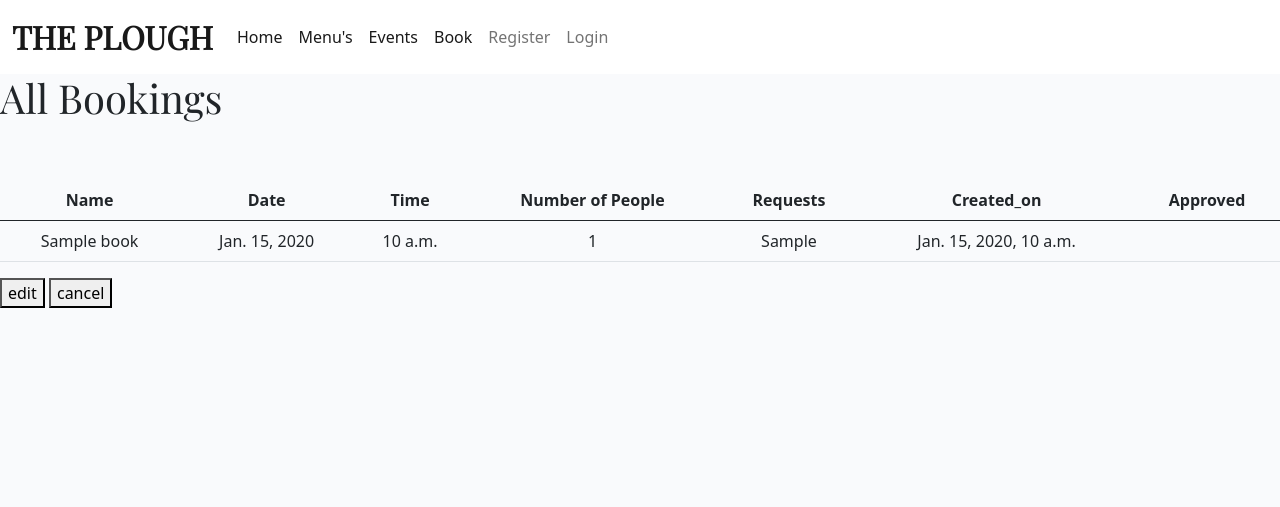
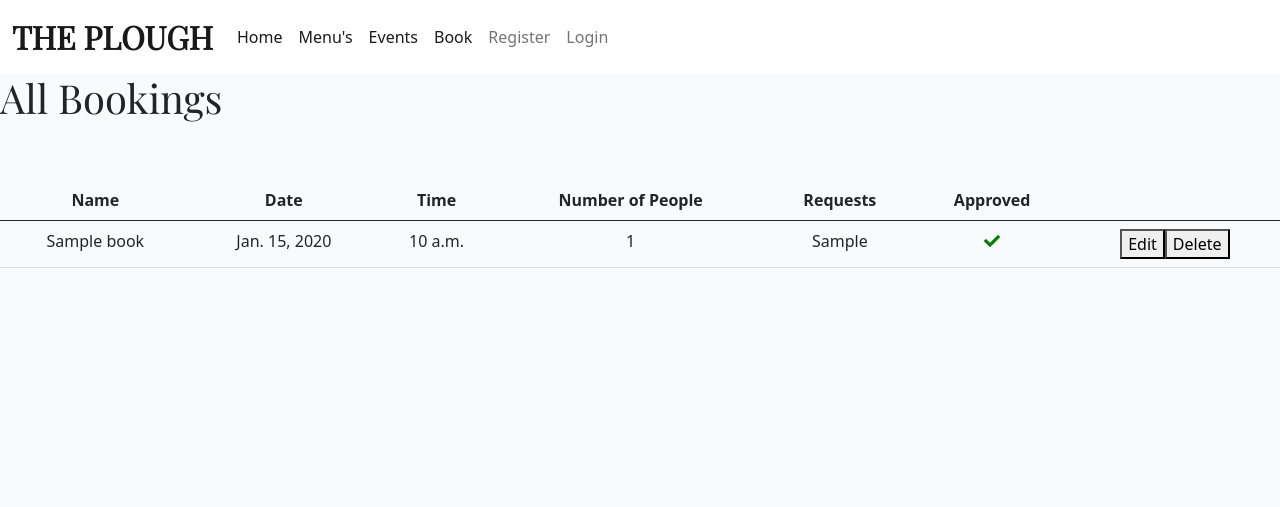
Before and after one commit to jamiebradford123/The-Plough-Booking, a Django app: page /mybookings in a window 1280 px wide. Shown: the top 507 px of the page. Run offline with Django 3.2, Linux system fonts and the light colour scheme; tables that the repository leaves empty hold one stand-in row (values such as "Sample post"); some libraries are stand-ins or nearby versions.

Commit message:
add edit and delete buttons

```diff
--- a/accounts/views.py
+++ b/accounts/views.py
@@ -4,7 +4,7 @@ from book.models import Book
 
 
 def mybookings(request):
-    booking = Book.objects.filter()
+    booking = Book.objects.order_by('date')
     context = {
             "booking": booking,
      }
--- a/static/css/style.css
+++ b/static/css/style.css
@@ -236,6 +236,10 @@ p.post-subtitle {
     padding: 5px;
 }
 
+.green-text {
+    color: green;
+}
+
 @media (min-width: 1000px) {
     .card, mb-3, menu-card{
         border-top-left-radius: calc(0.25rem - 1px);
--- a/templates/mybookings.html
+++ b/templates/mybookings.html
@@ -13,8 +13,9 @@
         <th scope="col">Time</th>
         <th scope="col">Number of People</th>
         <th scope="col">Requests</th>
-        <th scope="col">Created_on</th>
         <th scope="col">Approved</th>
+        <th scope="col"></th>
+
       </tr>
     </thead>
     <tbody>
@@ -25,12 +26,14 @@
         <td data-label="Time">{{ book.time }}</td>
         <td data-label="Guests">{{ book.number_of_guests }}</td>
         <td data-label="Requests">{{ book.requests }}</td>
-        <td data-label="Created_on">{{ book.created_on }}</td>
-        <td data-label="Approved">{{ book.apporoved }}</td>
+        <td data-label="Approved">
+          {% if book.approved == True %}
+          <i class="fas fa-check green-text"></i>
+          {% else %} <span class="text-warning">Awaiting Approval</span></td>
+          {% endif %}
+        <td data-label="Button"><button>Edit</button><button>Delete</button></td>
         {% endfor %}
 
     </tbody>
   </table>
-<button>edit</button>
-<button>cancel</button>
 {%endblock%}
```
